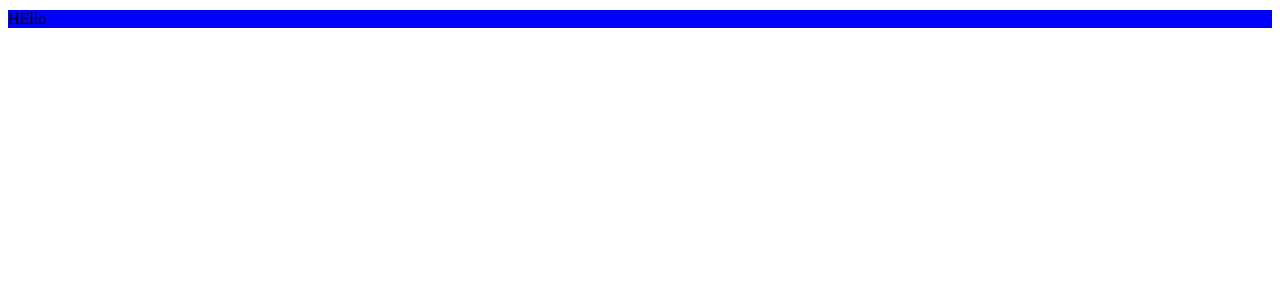
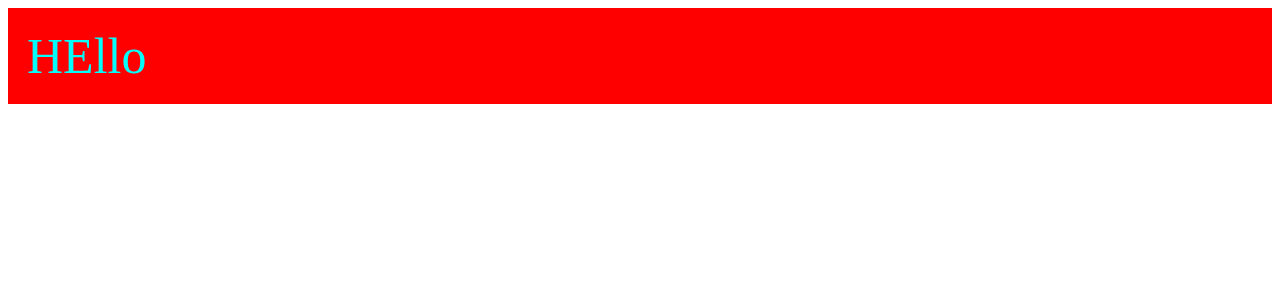
Before and after one commit to nayujin-dev/likelion10th_self_study, a React (Create React App) app in the folder codelion_React/reactstudy/: page / in a window 1280 px wide. Shown: the top 300 px of the page. Built offline with nearby package versions, Linux system fonts and the light colour scheme.

Commit message:
feat: 2-3 별도의 css파일

```diff
--- /dev/null
+++ b/codelion_React/reactstudy/src/2/Hello.css
@@ -0,0 +1,6 @@
+.red{
+    background-color: red;
+    color: aqua;
+    font-size: 50px;
+    padding: 19px;
+}
--- a/codelion_React/reactstudy/src/2/Hello.jsx
+++ b/codelion_React/reactstudy/src/2/Hello.jsx
@@ -1,13 +1,9 @@
 import React from "react";
-
+import './Hello.css';
 function Hello(){
-    const PracticeStyle={
-        marginTop: '10px',
-        backgroundColor:'blue',
-    };
     return (
         <>
-            <div style={PracticeStyle}>HEllo</div>
+            <div className="red">HEllo</div>
         </>
     );
 }
```
